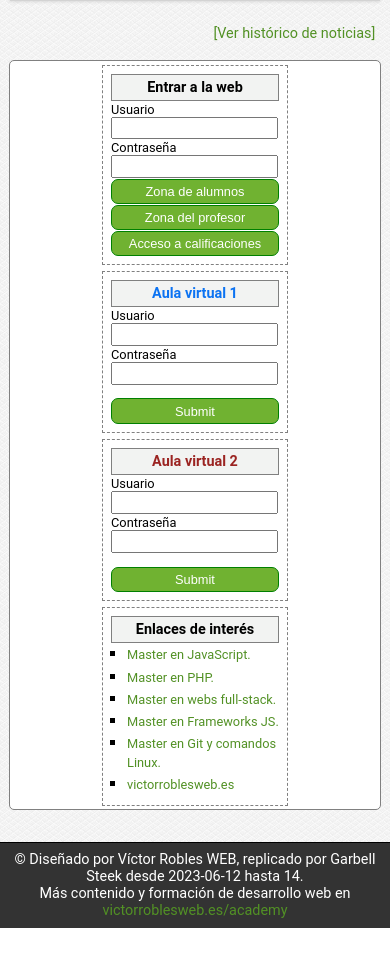
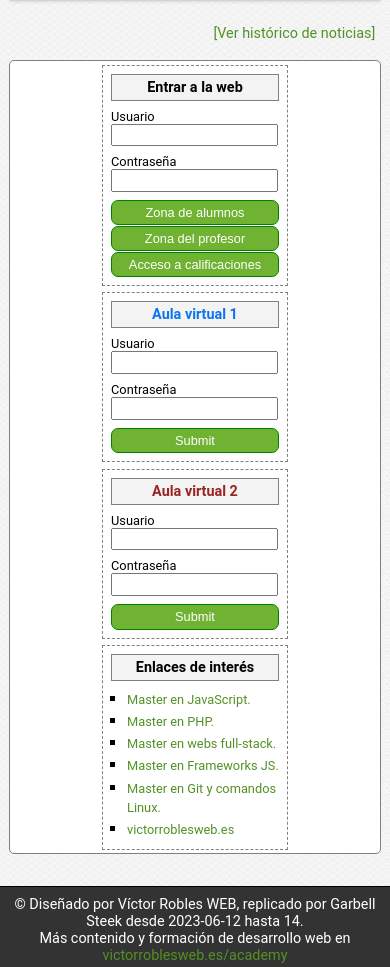
Before and after one commit to gabrielsifontes/pagina-master-css, a plain HTML site: page index.html in a window 390 px wide. Shown: the part 1879-2846 px from the top of the page. Before the commit the page ends 2807 px from the top, so only its background shows below. Drawn offline with Linux system fonts and the light colour scheme.

Commit message:
Add files via upload

```diff
--- a/css/styles.css
+++ b/css/styles.css
@@ -411,15 +411,12 @@ footer a {
 		margin-top: -1.5em;
 	}
 	aside .seccion {
-		gap: 1px;
+		gap: 0.5em;
 
 		margin: 0.2em;
 	}
 	aside .seccion .botones {
 		gap: 1px;
-	}
-	aside .enviar {
-		margin-top: 1em;
 	}
 
 	aside input[type="submit"] {
```
